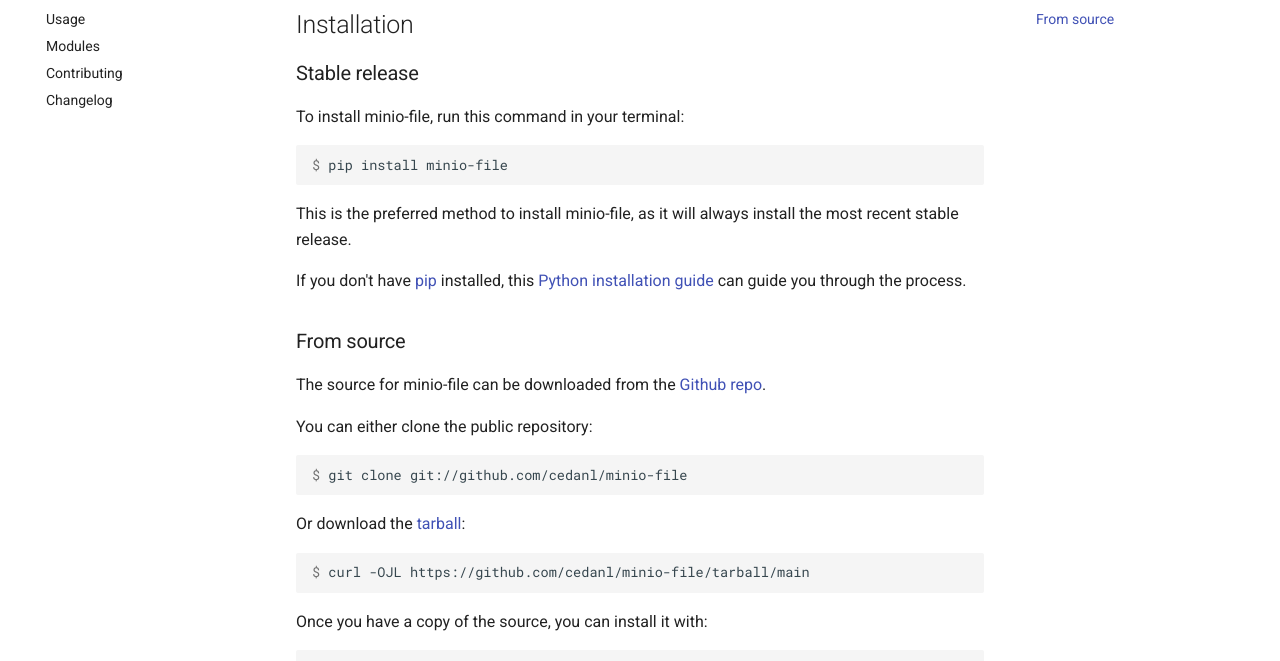
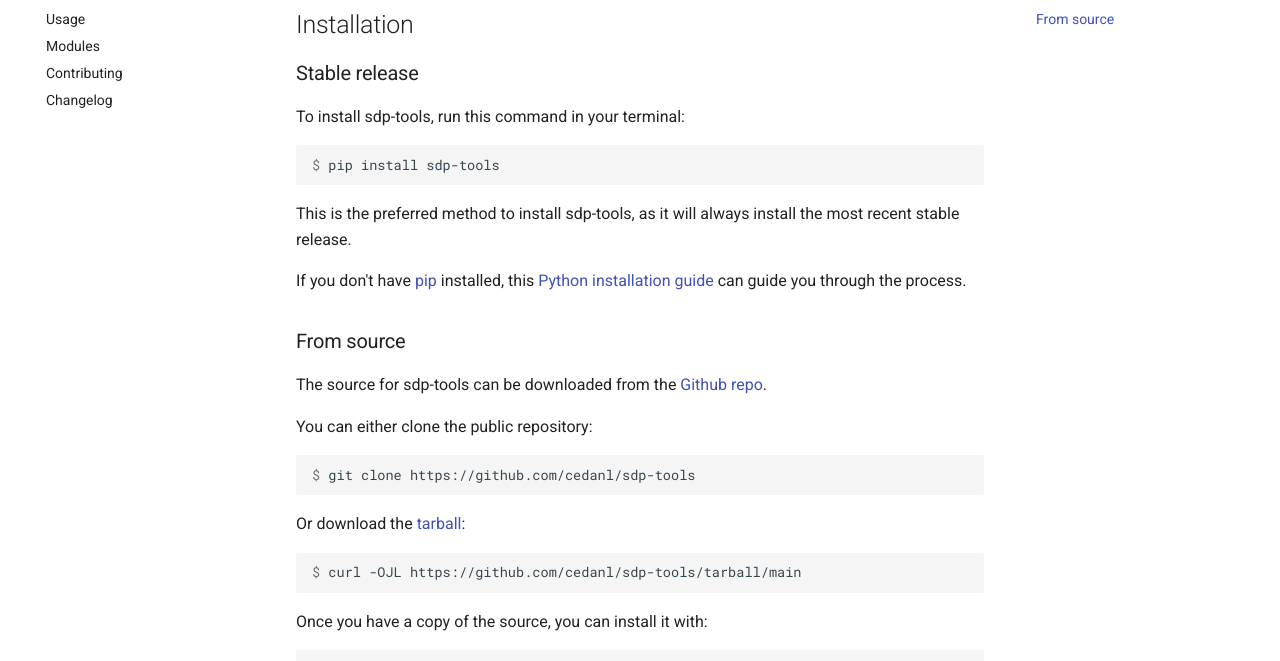
Before and after one commit to cedanl/sdp-tools, an MkDocs documentation site: the page built from docs/installation.md, in a window 1280 px wide and 951 px high. Shown: the part 173-834 px from the top of the window. Built offline with MkDocs 1.6.1 and Material for MkDocs 9.7.7, drawn with Linux system fonts in a browser that asks for light colours; comment, search, counter and statistics services are not loaded.

Commit message:
Update installation docs to sdp-tools and drop cookiecutter placeholders (#6)
Co-authored-by: Claude Sonnet 5.5 <noreply@anthropic.com>

````diff
--- a/docs/installation.md
+++ b/docs/installation.md
@@ -2,33 +2,33 @@
 
 ## Stable release
 
-To install minio-file, run this command in your
+To install sdp-tools, run this command in your
 terminal:
 
 ``` console
-$ pip install minio-file
+$ pip install sdp-tools
 ```
 
-This is the preferred method to install minio-file, as it will always install the most recent stable release.
+This is the preferred method to install sdp-tools, as it will always install the most recent stable release.
 
 If you don't have [pip][] installed, this [Python installation guide][]
 can guide you through the process.
 
 ## From source
 
-The source for minio-file can be downloaded from
+The source for sdp-tools can be downloaded from
 the [Github repo][].
 
 You can either clone the public repository:
 
 ``` console
-$ git clone git://github.com/cedanl/minio-file
+$ git clone https://github.com/cedanl/sdp-tools
 ```
 
 Or download the [tarball][]:
 
 ``` console
-$ curl -OJL https://github.com/cedanl/minio-file/tarball/main
+$ curl -OJL https://github.com/cedanl/sdp-tools/tarball/main
 ```
 
 Once you have a copy of the source, you can install it with:
@@ -39,5 +39,5 @@ $ pip install .
 
   [pip]: https://pip.pypa.io
   [Python installation guide]: http://docs.python-guide.org/en/latest/starting/installation/
-  [Github repo]: https://github.com/%7B%7B%20cookiecutter.github_username%20%7D%7D/%7B%7B%20cookiecutter.project_slug%20%7D%7D
-  [tarball]: https://github.com/%7B%7B%20cookiecutter.github_username%20%7D%7D/%7B%7B%20cookiecutter.project_slug%20%7D%7D/tarball/main
+  [Github repo]: https://github.com/cedanl/sdp-tools
+  [tarball]: https://github.com/cedanl/sdp-tools/tarball/main
````
